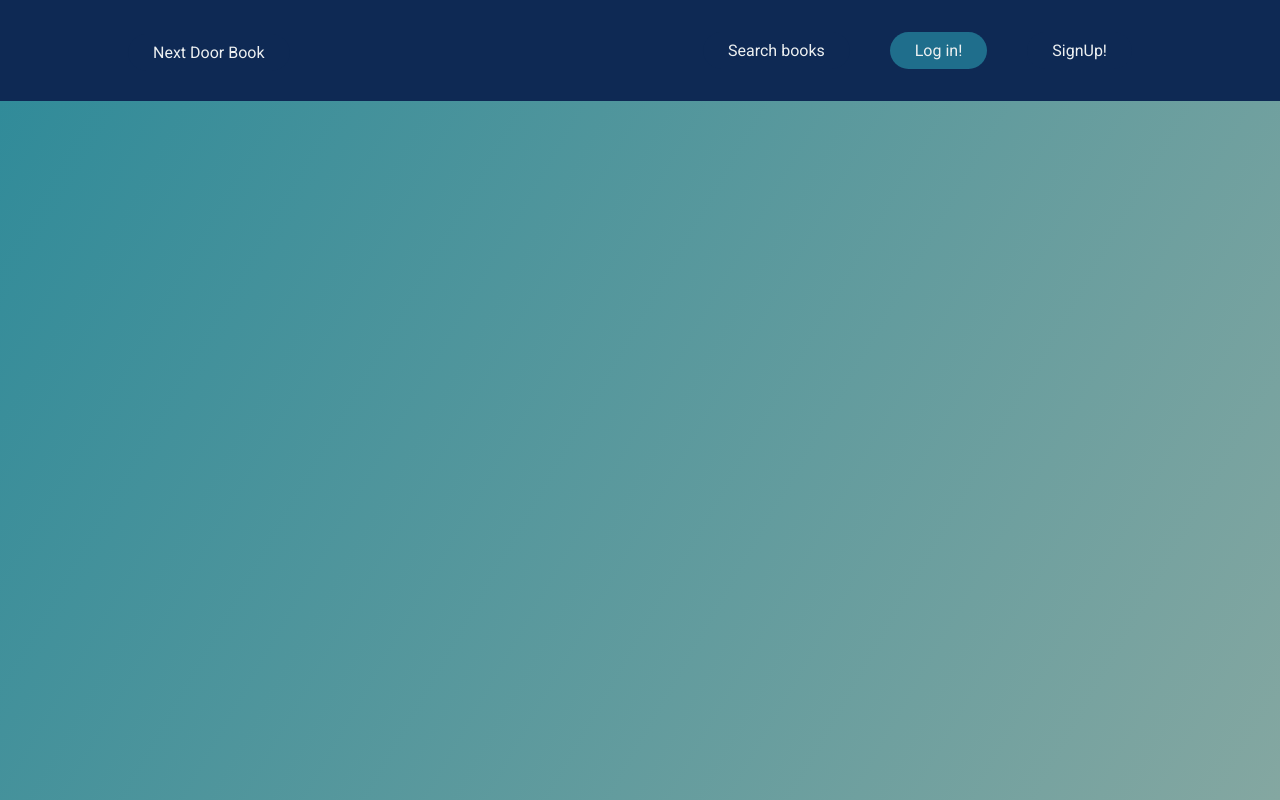
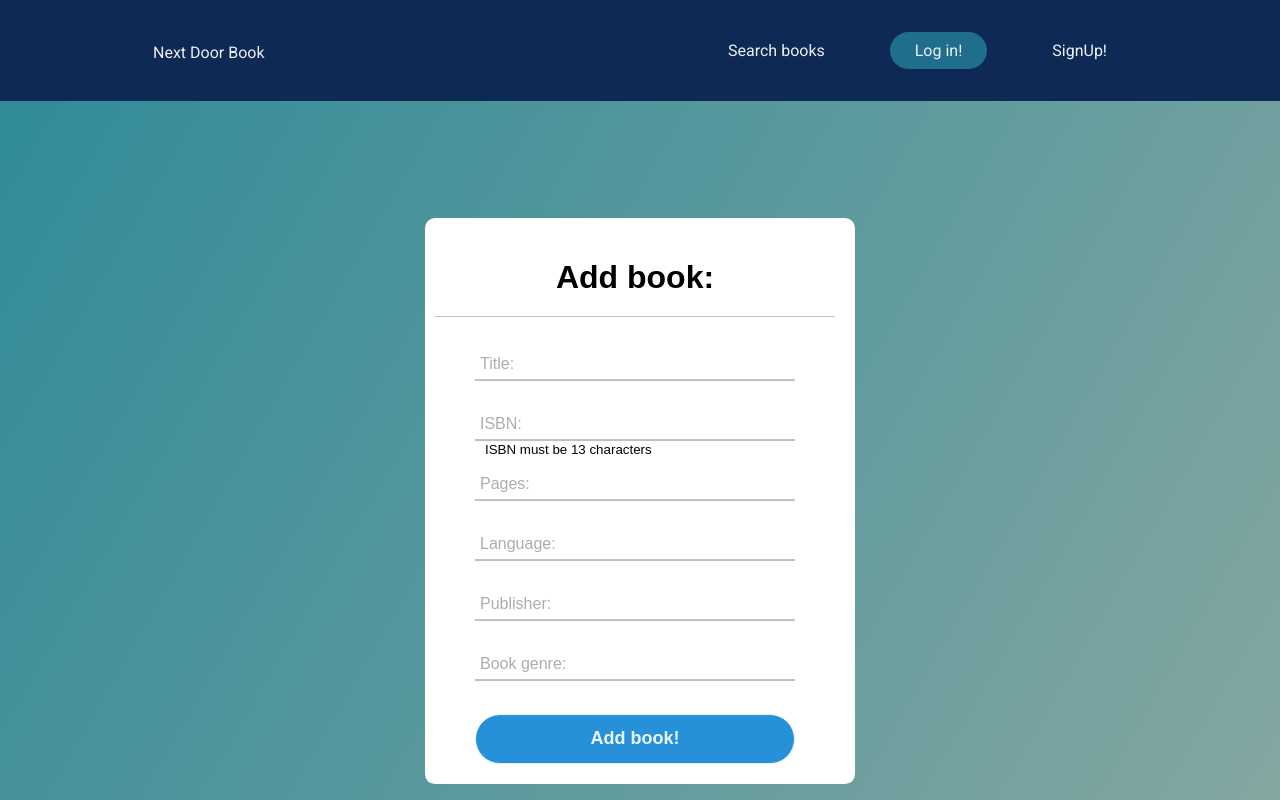
Before and after one commit to PoteralaMateusz/FrontNextDoorBook, an Angular app: page /bookAdd in a window 1280 px wide. Before the commit this address led to /. Built offline with nearby package versions, Linux system fonts and the light colour scheme.

Commit message:
[add] add book add component, working on the adding method

```diff
--- a/src/app/Authorization/auth-service.service.ts
+++ b/src/app/Authorization/auth-service.service.ts
@@ -4,6 +4,7 @@ import {Observable, tap} from "rxjs";
 import {Address} from "./address";
 
 const AUTH_API = "http://localhost:8080/api/auth/";
+const BOOK_API = "http://localhost:8080/api/books/";
 
 const httpOptions = {
   headers: new HttpHeaders({'Content-Type': 'application/json'})
@@ -37,6 +38,21 @@ export class AuthServiceService {
     );
   }
 
+  addBook(title: string, isbn: number, pages: number, language: string, publisher: string, bookGenre: string): Observable<any> {
+    return this.http.post(BOOK_API, {
+      title: title,
+      isbn: isbn,
+      pages: pages,
+      language: language,
+      publisher: publisher,
+      bookGenre: bookGenre
+    }, httpOptions).pipe(
+      tap(response => {
+        console.log(response);
+      })
+    );
+  }
+
   logout(): Observable<any> {
     return this.http.post(AUTH_API + 'signout', {}, httpOptions);
   }
--- a/src/app/app.component.html
+++ b/src/app/app.component.html
@@ -5,6 +5,7 @@
       <li><button (click)="goToBookList()">Search books</button> </li>
       <span *ngIf="isLoggedIn">
       <li><button>Your books</button> </li>
+      <li><button (click)="goToAddBook()" >Add book</button> </li>
       <li><button>Exchanges</button> </li>
       </span>
       <span *ngIf="!isLoggedIn">
--- a/src/app/app.component.ts
+++ b/src/app/app.component.ts
@@ -74,4 +74,8 @@ export class AppComponent implements OnInit{
   goToSignUp() {
     this.router.navigate(['./signup'])
   }
+
+  goToAddBook() {
+    this.router.navigate(['./bookAdd'])
+  }
 }
--- /dev/null
+++ b/src/app/book-add/book-add.component.css
@@ -0,0 +1,115 @@
+@import url('https://fonts.googleapis.com/css2?family=Roboto&display=swap');
+
+.center {
+  font-family: montserrat, sans-serif;
+  position: relative;
+  top: 50%;
+  left: 50%;
+  transform: translate(-50%, -50%);
+  padding: 20px 20px 20px 10px;
+  width: 400px;
+  background: white;
+  border-radius: 10px;
+}
+
+.center h1 {
+  text-align: center;
+  padding: 0 0 20px 0;
+  border-bottom: 1px solid silver;
+
+}
+
+.center form {
+  padding: 0 40px;
+  box-sizing: border-box;
+}
+
+form .txt_field {
+  margin-top: 10px;
+  position: relative;
+}
+
+.txt_field input {
+  width: 100%;
+  padding: 0 5px;
+  margin-top: 10px;
+  height: 40px;
+  font-size: 16px;
+  border: none;
+  background: none;
+  outline: none;
+}
+
+.txt_field label {
+  position: absolute;
+  top: 50%;
+  left: 5px;
+  color: #adadad;
+  transform: translateY(-50%);
+  font-size: 16px;
+  pointer-events: none;
+  transition: .5s;
+}
+
+.txt_field span::before {
+  content: '';
+  position: absolute;
+  top: 40px;
+  left: 0;
+  width: 100%;
+  height: 2px;
+  background: silver;
+  transition: .5s;
+}
+
+.txt_field input:focus ~ label,
+.txt_field input:valid ~ label {
+  top: 5px;
+  color: #2691d9;
+}
+
+.txt_field input:focus ~ span::before,
+.txt_field input:valid ~ span::before {
+  width: 100%;
+}
+
+.txt_field .small_text {
+  position: absolute;
+  bottom: -8px;
+  left: 10px;
+}
+
+.addBook {
+  margin-top: 25px;
+  width: 100%;
+  height: 50px;
+  border: 1px solid;
+  background: #2691d9;
+  border-radius: 25px;
+  font-size: 18px;
+  color: #e9f4fb;
+  font-weight: 700;
+  cursor: pointer;
+  outline: none;
+}
+
+.login:hover {
+  border-color: #2691d9;
+  transition: .5s;
+}
+
+.login_link {
+  margin: 30px 0;
+  text-align: center;
+  font-size: 16px;
+  color: #666666;
+}
+
+.login_link a {
+  color: #2691d9;
+  text-decoration: none;
+}
+
+.login_link a:hover {
+  text-decoration: underline;
+}
--- /dev/null
+++ b/src/app/book-add/book-add.component.html
@@ -0,0 +1,84 @@
+<div class="center">
+  <h1>Add book:</h1>
+  <form
+    *ngIf="!isSuccessful"
+    name="form"
+    (ngSubmit)=" onSubmit()"
+    novalidate
+  >
+    <div class="txt_field">
+      <input
+        type="text"
+        class="form-control"
+        name="title"
+        [(ngModel)]="form.title"
+        required
+        #title="ngModel"
+      />
+      <span></span>
+      <label>Title:</label>
+    </div>
+    <div class="txt_field">
+      <input
+        type="number"
+        class="form-control"
+        name="isbn"
+        [(ngModel)]="form.isbn"
+        required
+        #isbn="ngModel"
+      />
+      <span></span>
+      <label>ISBN:</label>
+      <small class="small_text">ISBN must be 13 characters</small>
+    </div>
+    <div class="txt_field">
+      <input
+        type="number"
+        class="form-control"
+        name="pages"
+        [(ngModel)]="form.pages"
+        required
+        email
+        #pages="ngModel"
+      />
+      <span></span>
+      <label>Pages:</label>
+    </div>
+    <div class="txt_field">
+      <input
+        type="text"
+        class="form-control"
+        name="language"
+        [(ngModel)]="form.language"
+        required
+        #language="ngModel"
+      />
+      <span></span>
+      <label>Language:</label>
+    </div>
+    <div class="txt_field">
+      <input type="text"
+             class="form-control"
+             name="publisher"
+             [(ngModel)]="form.publisher"
+             required
+             #publisher="ngModel"
+      />
+      <span></span>
+      <label>Publisher:</label>
+    </div>
+    <div class="txt_field">
+      <input type="text"
+             class="form-control"
+             name="bookGenre"
+             [(ngModel)]="form.bookGenre"
+             required
+             #bookGenre="ngModel"
+      />
+      <span></span>
+      <label>Book genre:</label>
+    </div>
+    <input class="addBook" type="submit" value="Add book!">
+
+  </form>
+</div>
--- /dev/null
+++ b/src/app/book-add/book-add.component.ts
@@ -0,0 +1,34 @@
+import { Component } from '@angular/core';
+import {AuthServiceService} from "../Authorization/auth-service.service";
+
+@Component({
+  selector: 'app-book-add',
+  templateUrl: './book-add.component.html',
+  styleUrls: ['./book-add.component.css']
+})
+export class BookAddComponent {
+  isSuccessful: boolean = false;
+  form: any = {
+    title: null,
+    isbn: null,
+    pages: null,
+    language: null,
+    publisher: null,
+    bookGenre: null
+  };
+  constructor(private authService :AuthServiceService) {
+  }
+
+  onSubmit() {
+    const {title, isbn, pages, language, publisher, bookGenre} = this.form;
+    this.authService.addBook(title, isbn, pages, language, publisher, bookGenre).subscribe({
+      next: data => {
+        console.log(data);
+        this.isSuccessful = true;
+      },
+      error: err => {
+
+      }
+    });
+  }
+}
```
Also changed, not shown: src/app/app.module.ts (+5 -2 lines), 1 other file (tests, documents, lock files or other folders).
